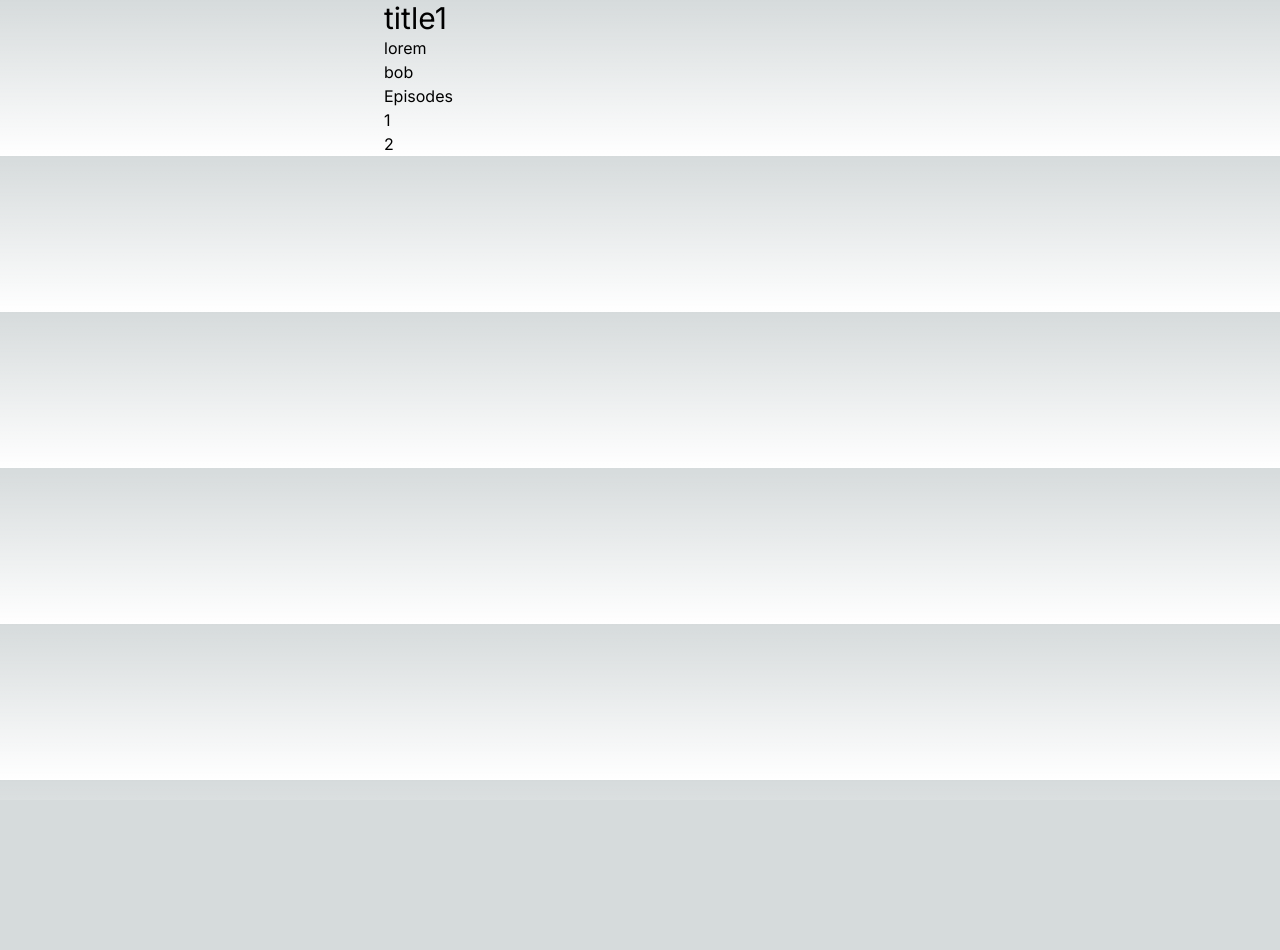
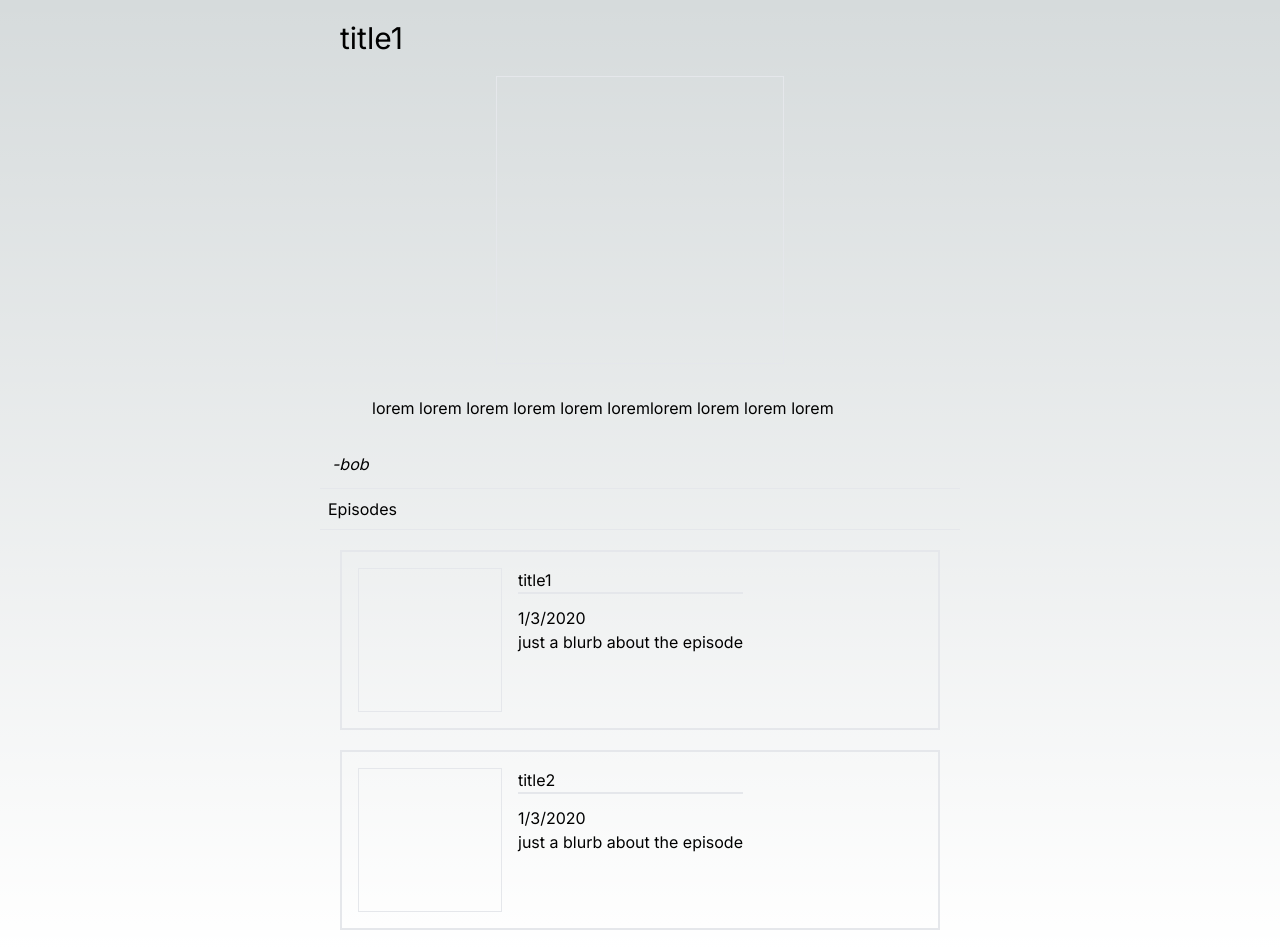
Before and after one commit to phi9009/PodcastSM, a Next.js app: page /podcasts/1 in a window 1280 px wide. Before the commit the page ends 800 px from the top, so only its background shows below. Built offline with nearby package versions, Linux system fonts and the light colour scheme; data requests are answered from the project's data file.

Commit message:
finished basic skeleton, onward to API work and CRUD implementation

```diff
--- a/db.json
+++ b/db.json
@@ -1,25 +1,25 @@
 {
     "podcasts": [
-        {"id": "1", "title": "title1","blurb" : "just a blurb about the podcast" ,"description" : "lorem", "author":"1", "episodes" : ["1","2"]},
-        {"id": "2", "title": "title2","blurb" : "just a blurb about the podcast" ,"description" : "lorem", "author":"1", "episodes" : ["3","4"]},
-        {"id": "3", "title": "title3","blurb" : "just a blurb about the podcast" ,"description" : "lorem", "author":"2", "episodes" : ["5", "6", "7"]},
-        {"id": "4", "title": "title4","blurb" : "just a blurb about the podcast" ,"description" : "lorem", "author":"2", "episodes" : ["8", "9", "10"]},
-        {"id": "5", "title": "title5","blurb" : "just a blurb about the podcast" ,"description" : "lorem", "author":"2", "episodes" : ["11","12","13"]}
+        {"id": "1", "title": "title1","blurb" : "just a blurb about the podcast" ,"description" : "lorem lorem lorem lorem lorem loremlorem lorem lorem lorem", "author":"1", "episodes" : ["1","2"]},
+        {"id": "2", "title": "title2","blurb" : "just a blurb about the podcast" ,"description" : "lorem lorem lorem lorem lorem loremlorem lorem lorem lorem", "author":"1", "episodes" : ["3","4"]},
+        {"id": "3", "title": "title3","blurb" : "just a blurb about the podcast" ,"description" : "lorem lorem lorem lorem lorem loremlorem lorem lorem lorem", "author":"2", "episodes" : ["5", "6", "7"]},
+        {"id": "4", "title": "title4","blurb" : "just a blurb about the podcast" ,"description" : "lorem lorem lorem lorem lorem loremlorem lorem lorem lorem", "author":"2", "episodes" : ["8", "9", "10"]},
+        {"id": "5", "title": "title5","blurb" : "just a blurb about the podcast" ,"description" : "lorem lorem lorem lorem lorem loremlorem lorem lorem lorem", "author":"2", "episodes" : ["11","12","13"]}
     ],
     "episodes": [
-        {"id": "1", "title": "title1", "series" : "1", "description" : "lorem", "audio": "a url" },
-        {"id": "2", "title": "title2", "series" : "1", "description" : "lorem", "audio": "a url" },
-        {"id": "3", "title": "title3", "series" : "2", "description" : "lorem", "audio": "a url" },
-        {"id": "4", "title": "title4", "series" : "2", "description" : "lorem", "audio": "a url" },
-        {"id": "5", "title": "title5", "series" : "3", "description" : "lorem", "audio": "a url" },
-        {"id": "6", "title": "title1", "series" : "3", "description" : "lorem", "audio": "a url" },
-        {"id": "7", "title": "title2", "series" : "3", "description" : "lorem", "audio": "a url" },
-        {"id": "8", "title": "title3", "series" : "4", "description" : "lorem", "audio": "a url" },
-        {"id": "9", "title": "title4", "series" : "4", "description" : "lorem", "audio": "a url" },
-        {"id": "10", "title": "title5", "series" : "4", "description" : "lorem", "audio": "a url" },
-        {"id": "11", "title": "title5", "series" : "5", "description" : "lorem", "audio": "a url" },
-        {"id": "12", "title": "title5", "series" : "5", "description" : "lorem", "audio": "a url" },
-        {"id": "13", "title": "title5", "series" : "5", "description" : "lorem", "audio": "a url" }
+        {"id": "1", "title": "title1", "series" : "1", "blurb" : "just a blurb about the episode", "description" : "lorem lorem lorem lorem lorem lorem lorem lorem lorem lorem", "audio": "a url" , "publishdate" : "1/3/2020"},
+        {"id": "2", "title": "title2", "series" : "1", "blurb" : "just a blurb about the episode", "description" : "lorem lorem lorem lorem lorem lorem lorem lorem lorem lorem", "audio": "a url" , "publishdate" : "1/3/2020"},
+        {"id": "3", "title": "title3", "series" : "2", "blurb" : "just a blurb about the episode", "description" : "lorem lorem lorem lorem lorem lorem lorem lorem lorem lorem", "audio": "a url" , "publishdate" : "1/3/2020"},
+        {"id": "4", "title": "title4", "series" : "2", "blurb" : "just a blurb about the episode", "description" : "lorem lorem lorem lorem lorem lorem lorem lorem lorem lorem", "audio": "a url" , "publishdate" : "1/3/2020"},
+        {"id": "5", "title": "title5", "series" : "3", "blurb" : "just a blurb about the episode", "description" : "lorem lorem lorem lorem lorem lorem lorem lorem lorem lorem", "audio": "a url" , "publishdate" : "1/3/2020"},
+        {"id": "6", "title": "title1", "series" : "3", "blurb" : "just a blurb about the episode", "description" : "lorem lorem lorem lorem lorem lorem lorem lorem lorem lorem", "audio": "a url" , "publishdate" : "1/3/2020"},
+        {"id": "7", "title": "title2", "series" : "3", "blurb" : "just a blurb about the episode", "description" : "lorem lorem lorem lorem lorem lorem lorem lorem lorem lorem", "audio": "a url" , "publishdate" : "1/3/2020"},
+        {"id": "8", "title": "title3", "series" : "4", "blurb" : "just a blurb about the episode", "description" : "lorem lorem lorem lorem lorem lorem lorem lorem lorem lorem", "audio": "a url" , "publishdate" : "1/3/2020"},
+        {"id": "9", "title": "title4", "series" : "4", "blurb" : "just a blurb about the episode", "description" : "lorem lorem lorem lorem lorem lorem lorem lorem lorem lorem", "audio": "a url" , "publishdate" : "1/3/2020"},
+        {"id": "10", "title": "title5", "series" : "4", "blurb" : "just a blurb about the episode", "description" : "lorem lorem lorem lorem lorem lorem lorem lorem lorem lorem", "audio": "a url" , "publishdate" : "1/3/2020"},
+        {"id": "11", "title": "title5", "series" : "5", "blurb" : "just a blurb about the episode", "description" : "lorem lorem lorem lorem lorem lorem lorem lorem lorem lorem", "audio": "a url" , "publishdate" : "1/3/2020"},
+        {"id": "12", "title": "title5", "series" : "5", "blurb" : "just a blurb about the episode", "description" : "lorem lorem lorem lorem lorem lorem lorem lorem lorem lorem", "audio": "a url" , "publishdate" : "1/3/2020"},
+        {"id": "13", "title": "title5", "series" : "5", "blurb" : "just a blurb about the episode", "description" : "lorem lorem lorem lorem lorem lorem lorem lorem lorem lorem", "audio": "a url" , "publishdate" : "1/3/2020"}
     ],
     "users": [
         {"id": "1", "username" : "bob", "podcasts" : ["1", "2"]},
--- /dev/null
+++ b/src/app/cast_card_mini.js
@@ -0,0 +1,14 @@
+export default function CastCardMini ({podcast}){
+    return (
+        <div className="border-2 flex">
+            <div className="grow">
+                <div className="m-3 border-b">{podcast.title}</div>
+                <div className="m-3">{podcast.blurb}</div>
+
+            </div>
+            <div className="w-36 h-36 border m-2">
+
+            </div>
+        </div>
+    )
+}
--- a/src/app/episodes/[episode_id]/page.js
+++ b/src/app/episodes/[episode_id]/page.js
@@ -1,4 +1,5 @@
 import Link from 'next/link'
+import CastCardMini from '../../cast_card_mini';
 
 
 async function getData(id){
@@ -9,9 +10,17 @@ async function getData(id){
     return res.json();
 }
 
+async function getPodcast(id){
+    const res = await fetch(`http://localhost:3004/podcasts/${id}`, { next: { revalidate: 30 } })
+    if(!res.ok){
+        throw new Error('Failed to fetch data')
+    }
+    return res.json();
+}
+
 export default async function Page({ params }) {
     const ep = await getData(params.episode_id);
-
+    const podcast = await getPodcast(ep.series);
 
 
     // honestly these need to be populated before the data is sent back to us but I'm using a Node module to fake an API rn so
@@ -21,10 +30,12 @@ export default async function Page({ params }) {
     return (
     <>
         <div className='mx-auto max-w-lg'>
-            <h1 className='text-3xl'>{ep.title}</h1>
-            <div>{ep.description}</div>
+            <h1 className='text-3xl border-b-2 m-5 p-2'>{ep.title}</h1>
+            <div className='w-72 h-72 m-auto border-2 mb-10'></div>
 
-            <div>Series: <Link href={`/podcasts/${ep.series}`}>{ep.series}</Link></div>
+            <div className='m-2 py-3 border-b-2'>{ep.description}</div>
+            <div className='m-2 py-3 border-b-2'>First Published: {ep.publishdate}</div>
+            <div className='m-2 py-3 '>Series: <Link href={`/podcasts/${ep.series}`}><CastCardMini podcast={podcast}/></Link></div>
         </div>
     </>
     )
--- /dev/null
+++ b/src/app/podcasts/[podcast_id]/ep_card_mini.js
@@ -0,0 +1,20 @@
+export default function EpCardMini({episode})
+{
+    return(
+        <div className="border-2 flex m-5 p-2">
+            <div className="ep-image w-36 h-36 border m-2"></div>
+            <div className="flex flex-col m-2">
+                <div className="border-b-2 mb-3">
+                    {episode.title}
+                </div>
+                <div>
+                    {episode.publishdate}
+                </div>
+                <div>
+                    {episode.blurb}
+                </div>
+            </div>
+        </div>
+    )
+
+}
--- a/src/app/podcasts/[podcast_id]/page.js
+++ b/src/app/podcasts/[podcast_id]/page.js
@@ -1,5 +1,5 @@
 import Link from 'next/link'
-
+import EpCardMini from './ep_card_mini';
 
 async function getData(id){
     const res = await fetch(`http://localhost:3004/podcasts/${id}`, { next: { revalidate: 30 } })
@@ -15,9 +15,23 @@ async function getUser(id){
     }
     return res.json();
 }
+
+async function getEpisode(id){
+    const res = await fetch(`http://localhost:3004/episodes/${id}`, { next: { revalidate: 30 } })
+    if(!res.ok){
+        throw new Error('Failed to fetch data')
+    }
+    return res.json();
+}
+
 export default async function Page({ params }) {
     const cast = await getData(params.podcast_id);
     const user = await getUser(cast.author)
+    const episodes = [];
+    for(const ep of cast.episodes){
+        const getEp = await getEpisode(ep);
+        episodes.push(getEp);
+    }
 
     //console.log(cast.episodes)
     // honestly these need to be populated before the data is sent back to us but I'm using a Node module to fake an API rn so
@@ -25,18 +39,22 @@ export default async function Page({ params }) {
 
     return (
     <>
-    <div className='mx-auto max-w-lg'>
-        <h1 className='text-3xl'>{cast.title}</h1>
-        <div>{cast.description}</div>
-        <div> <Link href={`/users/${cast.author}`}>{user.username} </Link></div>
-        <h3>Episodes</h3>
+    <div className='mx-auto w-2/4'>
+        <h1 className='text-3xl p-5'>{cast.title}</h1>
+
+        <div className='podcast-image mx-auto w-72 h-72 border p-5'></div>
+        <div className='px-5 m-8'>
+            {cast.description}
+        </div>
+        <div className='m-3'> <Link href={`/users/${cast.author}`}><em>-{user.username}</em> </Link></div>
+        <h3 className='border-t border-b p-2'>Episodes</h3>
         <div>
             <ul>
-                {cast.episodes.map((ep) => {
+                {episodes.map((ep) => {
                     return (
                         <li key={ep}>
 
-                            <h4><Link href={`/episodes/${parseInt(ep)}`}>{ep}</Link></h4>
+                            <Link key={ep.id} href={`/episodes/${parseInt(ep.id)}`}><EpCardMini episode={ep}/></Link>
 
                         </li>
                     )
--- a/src/app/podcasts/cast_card.js
+++ b/src/app/podcasts/cast_card.js
@@ -3,8 +3,8 @@
 export default function CastCard ({podcast}){
     return (
         <div className="cast-card border-2 m-5 p-2 flex">
-            <div className="p-2">
-                <div className="border-b p-2">
+            <div className="p-2 grow">
+                <div className="border-b p-2 ">
                     <h3>{podcast.title}</h3>
                 </div>
 
--- a/src/app/podcasts/page.js
+++ b/src/app/podcasts/page.js
@@ -15,7 +15,7 @@ export default async function PodcastList (){
     return(
         <>
         <h1 className='text-3xl p-4'> List of Podcasts</h1>
-            <div className='card-container mx-auto grid grid-cols-5 gap-3'>
+            <div className='card-container mx-auto grid grid-cols-4 gap-3'>
 
                     {data.map( (cast) => {
                         return (
--- a/src/app/users/[user_id]/page.js
+++ b/src/app/users/[user_id]/page.js
@@ -1,5 +1,5 @@
 import Link from 'next/link'
-
+import CastCardMini from '../../cast_card_mini';
 
 async function getData(id){
     const res = await fetch(`http://localhost:3004/users/${id}`, { next: { revalidate: 30 } })
@@ -8,11 +8,23 @@ async function getData(id){
     }
     return res.json();
 }
+async function getSeries(id){
+    const res = await fetch(`http://localhost:3004/podcasts/${id}`, { next: { revalidate: 30 } })
+    if(!res.ok){
+        throw new Error('Failed to fetch data')
+    }
+    return res.json();
+}
 
 export default async function Page({ params }) {
     const user = await getData(params.user_id);
-
-
+    const series = [];
+    for(const cast of user.podcasts)
+    {
+        const newCast = await getSeries(cast);
+        series.push(newCast);
+    }
+    console.log(series);
 
     // honestly these need to be populated before the data is sent back to us but I'm using a Node module to fake an API rn so
     // I can feel out what's gonna be needed before I commit to any backend descisions.
@@ -21,14 +33,15 @@ export default async function Page({ params }) {
     return (
     <>
         <div className='mx-auto max-w-lg'>
-            <h1 className='text-3xl'>{user.username}</h1>
-            <h2>Series</h2>
+            <div className='w-72 h-72 border-2 mx-auto my-5'></div>
+            <h1 className='text-3xl m-3 border-b-2'>{user.username}</h1>
+            <h2 className='m-3 border-b'>Series</h2>
             <ul>
-                {user.podcasts.map((cast) => {
+                {series.map((cast) => {
                     return(
                         <>
                             <li>
-                                <Link href={`/podcasts/${cast}`}>{cast}</Link>
+                                <Link href={`/podcasts/${parseInt(cast.id)}`}><CastCardMini podcast={cast} /></Link>
                             </li>
                         </>
                     )
```
